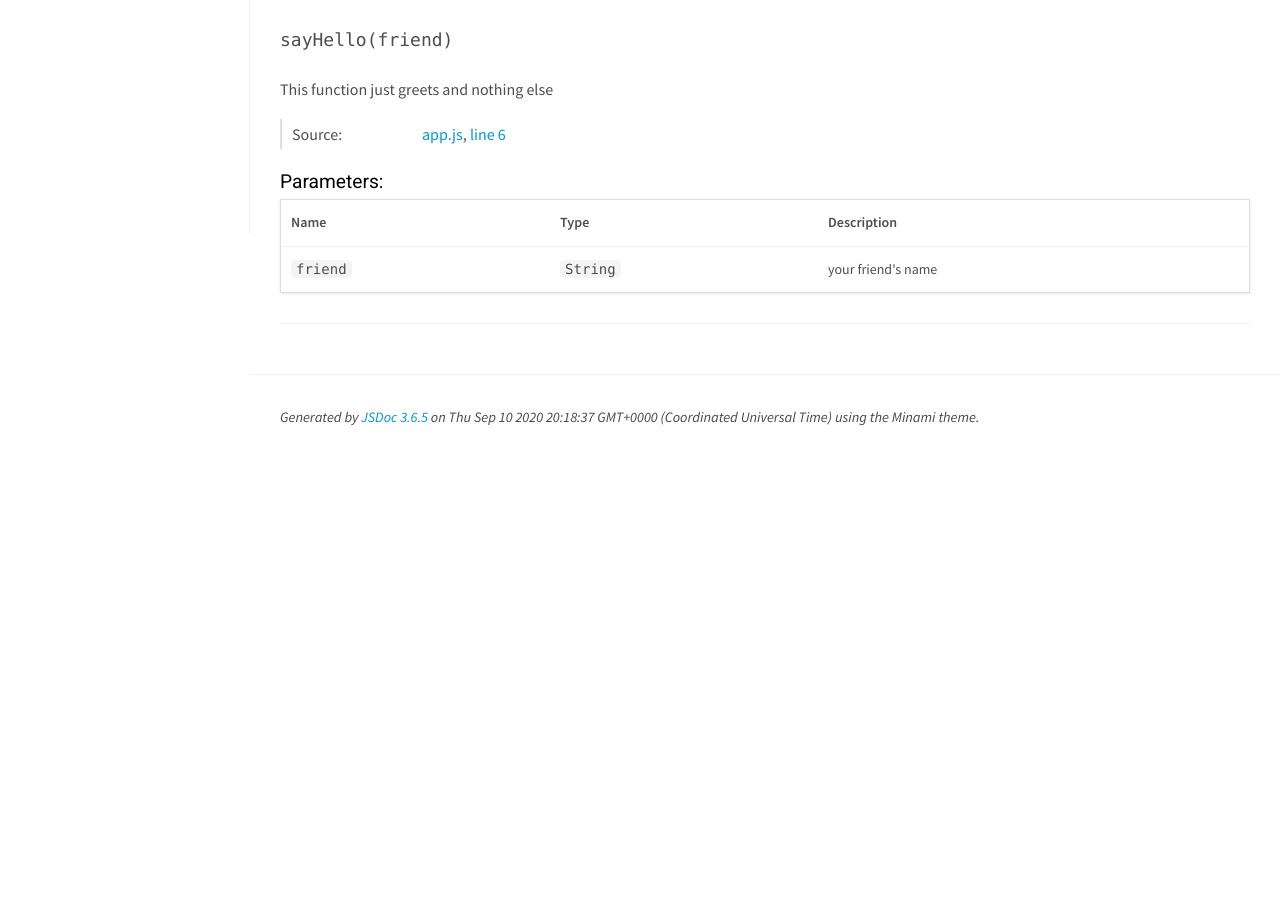
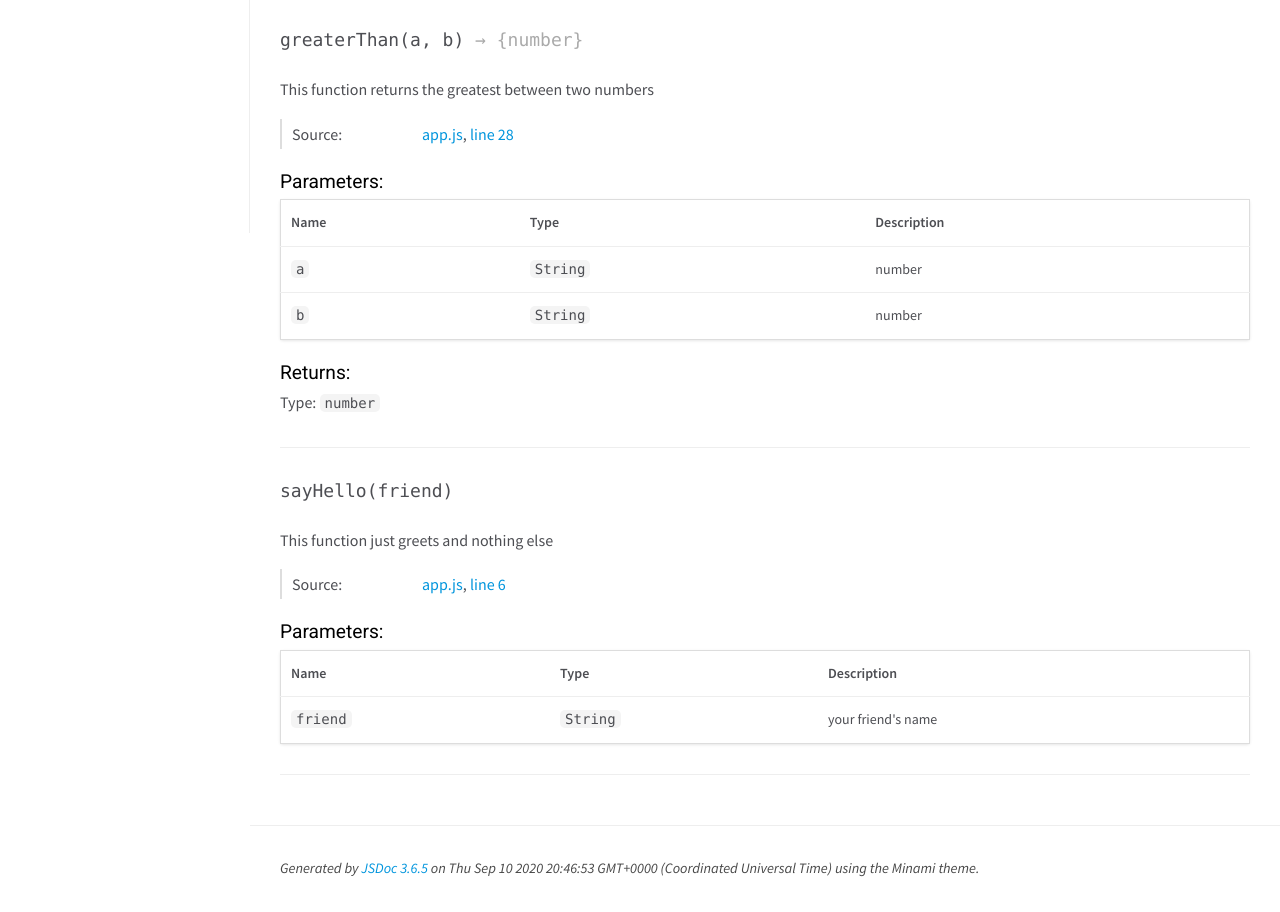
Before and after one commit to camilocorreaUdeA/jsdoc_ghages, a plain HTML site: page global.html in a window 1280 px wide. Shown: the part 567-1479 px from the top of the page. Before the commit the page ends 1028 px from the top, so only its background shows below. Drawn offline with nearby package versions, Linux system fonts and the light colour scheme.

Commit message:
Deploy camilocorreaUdeA/jsdoc_ghages to github.com/camilocorreaUdeA/jsdoc_ghages.git:gh-pages

```diff
--- a/global.html
+++ b/global.html
@@ -24,7 +24,7 @@
 <label for="nav-trigger" class="overlay"></label>
 
 <nav>
-    <li class="nav-link nav-home-link"><a href="index.html">Home</a></li><li class="nav-heading"><a href="global.html">Globals</a></li><li class="nav-item"><span class="nav-item-type type-function">F</span><span class="nav-item-name"><a href="global.html#findTextInString">findTextInString</a></span></li><li class="nav-item"><span class="nav-item-type type-function">F</span><span class="nav-item-name"><a href="global.html#sayHello">sayHello</a></span></li>
+    <li class="nav-link nav-home-link"><a href="index.html">Home</a></li><li class="nav-heading"><a href="global.html">Globals</a></li><li class="nav-item"><span class="nav-item-type type-function">F</span><span class="nav-item-name"><a href="global.html#findTextInString">findTextInString</a></span></li><li class="nav-item"><span class="nav-item-type type-function">F</span><span class="nav-item-name"><a href="global.html#greaterThan">greaterThan</a></span></li><li class="nav-item"><span class="nav-item-type type-function">F</span><span class="nav-item-name"><a href="global.html#sayHello">sayHello</a></span></li>
 </nav>
 
 <div id="main">
@@ -299,6 +299,188 @@
 
 
 
+    <h4 class="name" id="greaterThan"><span class="type-signature"></span>greaterThan<span class="signature">(a, b)</span><span class="type-signature"> &rarr; {number}</span></h4>
+
+
+
+
+
+<div class="description">
+    <p>This function returns the greatest between two numbers</p>
+</div>
+
+
+
+
+
+<dl class="details">
+
+
+
+
+
+
+
+
+
+
+
+
+
+
+
+
+
+
+
+
+
+
+
+
+
+
+    <dt class="tag-source">Source:</dt>
+    <dd class="tag-source"><ul class="dummy"><li>
+        <a href="app.js.html">app.js</a>, <a href="app.js.html#line28">line 28</a>
+    </li></ul></dd>
+
+
+
+
+
+
+
+</dl>
+
+
+
+
+
+
+
+
+
+    <h5>Parameters:</h5>
+
+
+<table class="params">
+    <thead>
+    <tr>
+
+        <th>Name</th>
+
+
+        <th>Type</th>
+
+
+
+
+
+        <th class="last">Description</th>
+    </tr>
+    </thead>
+
+    <tbody>
+
+
+        <tr>
+
+                <td class="name"><code>a</code></td>
+
+
+            <td class="type">
+
+
+<span class="param-type"><code>String</code></span>
+
+
+
+            </td>
+
+
+
+
+
+            <td class="description last">
+                <p>number</p>
+
+            </td>
+        </tr>
+
+
+
+        <tr>
+
+                <td class="name"><code>b</code></td>
+
+
+            <td class="type">
+
+
+<span class="param-type"><code>String</code></span>
+
+
+
+            </td>
+
+
+
+
+
+            <td class="description last">
+                <p>number</p>
+
+            </td>
+        </tr>
+
+
+    </tbody>
+</table>
+
+
+
+
+
+
+
+
+
+
+
+
+
+
+<div class="section-returns">
+<h5>Returns:</h5>
+
+
+
+<dl class="param-type">
+    <dt>
+        Type:
+    </dt>
+    <dd>
+
+<span class="param-type"><code>number</code></span>
+
+
+    </dd>
+</dl>
+
+
+
+</div>
+
+
+
+</div>
+
+
+<div class="section-method">
+
+
+
     <h4 class="name" id="sayHello"><span class="type-signature"></span>sayHello<span class="signature">(friend)</span><span class="type-signature"></span></h4>
 
 
@@ -446,7 +628,7 @@
 <br class="clear">
 
 <footer>
-    Generated by <a href="https://github.com/jsdoc3/jsdoc">JSDoc 3.6.5</a> on Thu Sep 10 2020 20:18:37 GMT+0000 (Coordinated Universal Time) using the Minami theme.
+    Generated by <a href="https://github.com/jsdoc3/jsdoc">JSDoc 3.6.5</a> on Thu Sep 10 2020 20:46:53 GMT+0000 (Coordinated Universal Time) using the Minami theme.
 </footer>
 
 <script>prettyPrint();</script>
```
Also changed, not shown: app.js.html (+28 -3 lines), index.html (+2 -2 lines).
